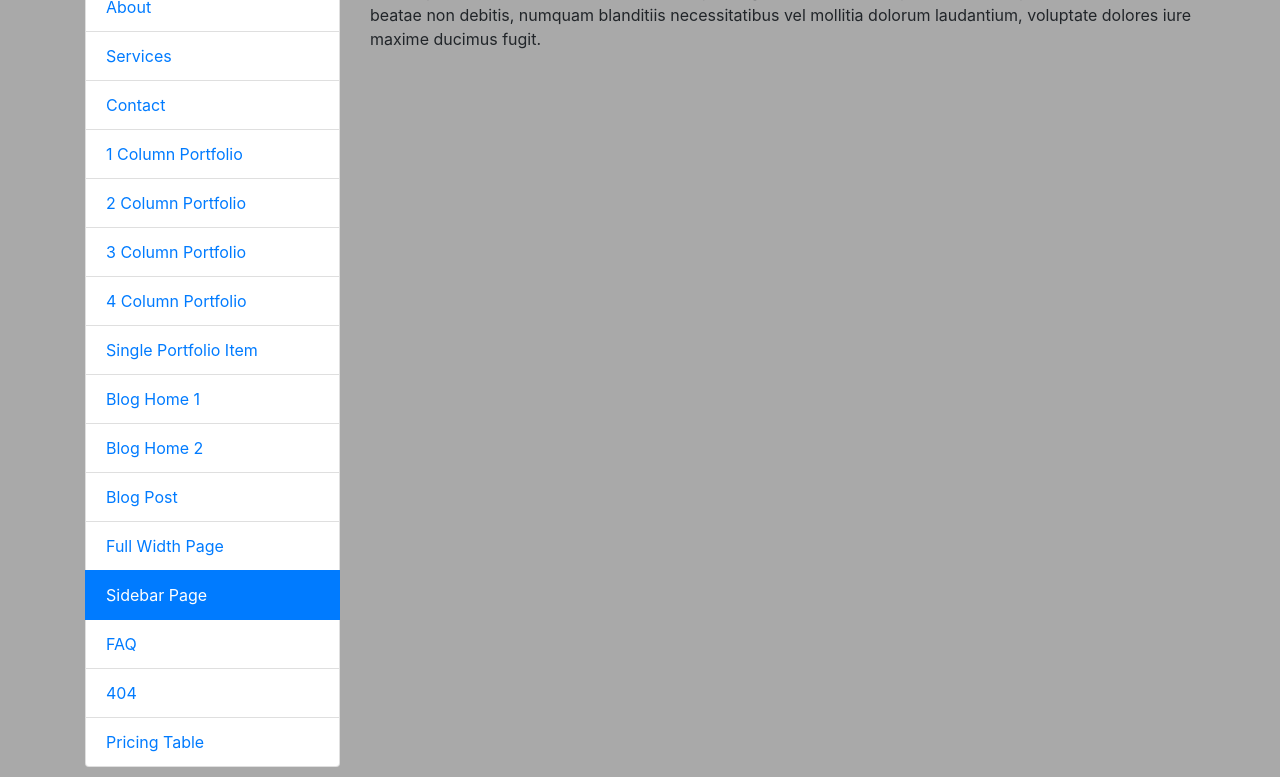
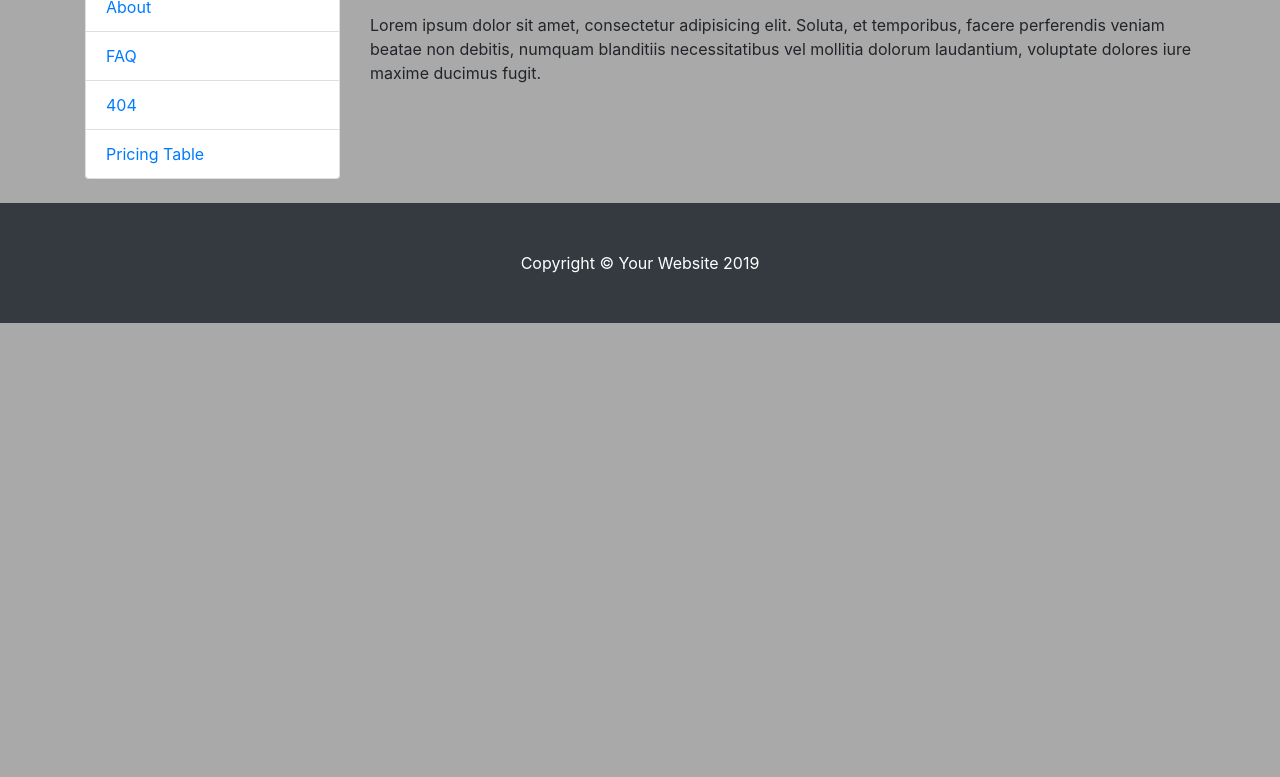
Before and after one commit to shorykays/aula, a website: page sidebar.html in a window 1280 px wide. Shown: the part 275-1052 px from the top of the page. After the commit the page ends 800 px from the top, so only its background shows below. Drawn offline with Linux system fonts and the light colour scheme.

Commit message:
in progress add

```diff
--- a/sidebar.html
+++ b/sidebar.html
@@ -65,6 +65,7 @@
     </div>
   </nav>
 
+
   <!-- Page Content -->
   <div class="container">
 
@@ -83,30 +84,24 @@
     <!-- Content Row -->
     <div class="row">
       <!-- Sidebar Column -->
+
       <div class="col-lg-3 mb-4">
         <div class="list-group">
           <a href="index.html" class="list-group-item">Home</a>
           <a href="about.html" class="list-group-item">About</a>
-          <a href="services.html" class="list-group-item">Services</a>
-          <a href="contact.html" class="list-group-item">Contact</a>
-          <a href="portfolio-1-col.html" class="list-group-item">1 Column Portfolio</a>
-          <a href="portfolio-2-col.html" class="list-group-item">2 Column Portfolio</a>
-          <a href="portfolio-3-col.html" class="list-group-item">3 Column Portfolio</a>
-          <a href="portfolio-4-col.html" class="list-group-item">4 Column Portfolio</a>
-          <a href="portfolio-item.html" class="list-group-item">Single Portfolio Item</a>
-          <a href="blog-home-1.html" class="list-group-item">Blog Home 1</a>
-          <a href="blog-home-2.html" class="list-group-item">Blog Home 2</a>
-          <a href="blog-post.html" class="list-group-item">Blog Post</a>
-          <a href="full-width.html" class="list-group-item">Full Width Page</a>
-          <a href="sidebar.html" class="list-group-item active">Sidebar Page</a>
           <a href="faq.html" class="list-group-item">FAQ</a>
           <a href="404.html" class="list-group-item">404</a>
           <a href="pricing.html" class="list-group-item">Pricing Table</a>
+
         </div>
       </div>
       <!-- Content Column -->
       <div class="col-lg-9 mb-4">
-        <h2>Section Heading</h2>
+
+		<div align="middle">
+           <blockquote class="twitter-tweet"><p lang="en" dir="ltr">In progress... <a href="https://t.co/iCSGsNC5u0">pic.twitter.com/iCSGsNC5u0</a></p>&mdash; Gabriel (@gabriel_piucci) <a href="https://twitter.com/gabriel_piucci/status/1270993438822076418?ref_src=twsrc%5Etfw">June 11, 2020</a></blockquote> <script async src="https://platform.twitter.com/widgets.js" charset="utf-8"></script>
+			 </div>
+      <link href="https://fonts.googleapis.com/css?family=Archivo+Black&display=swap" rel="stylesheet">
         <p>Lorem ipsum dolor sit amet, consectetur adipisicing elit. Soluta, et temporibus, facere perferendis veniam beatae non debitis, numquam blanditiis necessitatibus vel mollitia dolorum laudantium, voluptate dolores iure maxime ducimus fugit.</p>
       </div>
     </div>
```
Also changed, not shown: full-width.html (+4 -0 lines).
